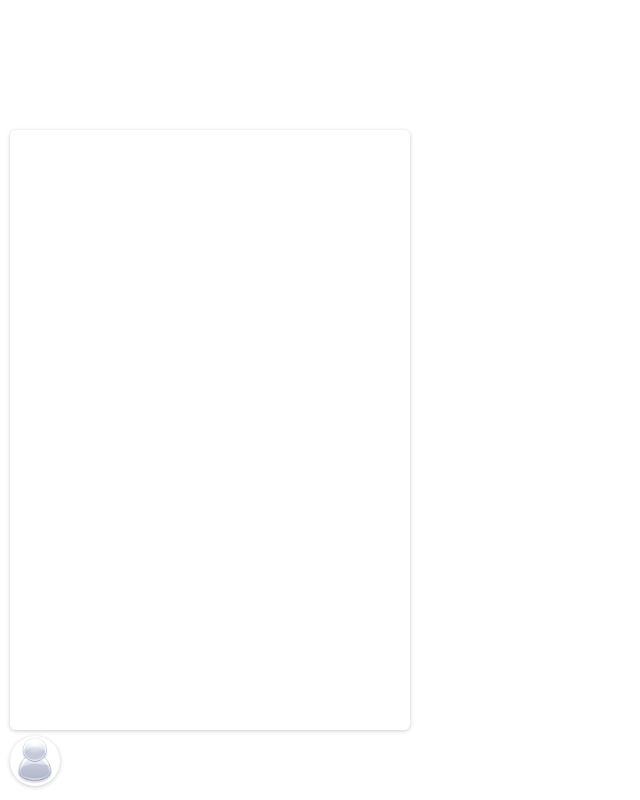
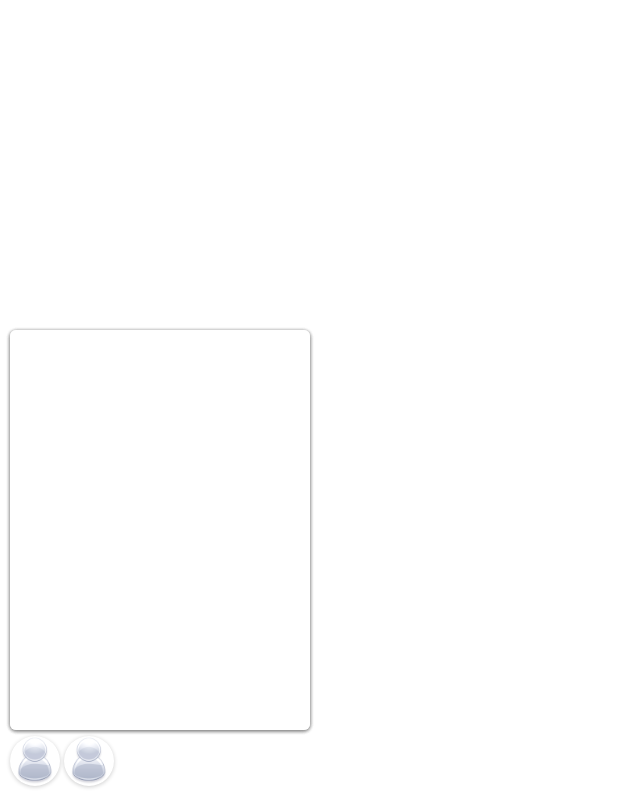
Before and after one commit to kimthiendung90/test, a plain HTML site: page web-uikit/messager.html in a window 1280 px wide. Shown: the whole page, without its empty margins (0-640 px from the left). Drawn offline with Linux system fonts and the light colour scheme.

Commit message:
'up-code'

```diff
--- a/web-uikit/css/messager.css
+++ b/web-uikit/css/messager.css
@@ -1,22 +1,26 @@
-.ktd-wrap{
+.ktd-messager{
     position: fixed;
     bottom: 10px;
     left: 10px;
 }
-.ktd-messager{
+.ktd-m{
     position: relative;
     float: left;
-    margin-right: 10px;
+    width: 300px;
 }
-.ktd-messager-tab {
+.ktd-m-head {
     position: absolute;
     bottom: 0;
     left: 0;
     list-style: none;
     padding: 0;
     margin: 0;
+    width: 100%;
 }
-.ktd-messager-tab a{
+.ktd-m-head > li{
+    display: inline-block;
+}
+.ktd-m-head a{
     display: inline-block;
     width: 50px;
     height: 50px;
@@ -25,14 +29,22 @@
     box-shadow: 0 1px 4px rgba(0, 0, 0, 0.2);
 }
 
-.ktd-messager-tab img {
+.ktd-m-head img {
     max-width: 100%;
 }
 
-.ktd-messager-main {
-    width: 400px;
-    height: 600px;
+.ktd-m-body{
+    position: relative;
+    height: 400px;
+    width: 1px;
+    margin-bottom: 60px;
+}
+
+.ktd-m-item {
+    position: absolute;
+    height: 100%;
+    width: 300px;
+    background-color: #fff;
     border-radius: 6px;
     box-shadow: 0 1px 4px rgba(0, 0, 0, 0.2);
-    margin-bottom: 60px;
 }
--- a/web-uikit/messager.html
+++ b/web-uikit/messager.html
@@ -11,18 +11,44 @@
     <script src="js/jquery.min.js" type="text/javascript"></script>
 </head>
 <body>
-    <div class="ktd-wrap">
-        <div class="ktd-messager">
-            <ul class="ktd-messager-tab">
+    <div class="ktd-messager">
+        <div class="ktd-m">
+            <ul class="ktd-m-head">
+                <li class="ktd-m-active">
+                    <a class="ktd-m-tab" href="#tab-1">
+                        <img src="images/avatar.png" />
+                    </a>
+                </li>
                 <li>
-                    <a href="#">
+                    <a class="ktd-m-tab" href="#tab-2">
                         <img src="images/avatar.png" />
                     </a>
                 </li>
             </ul>
-            <div class="ktd-messager-main">
-                <div class="ktd-messager-header">
-
+            <div class="ktd-m-body">
+                <div class="ktd-m-item" id="tab-1">
+                    <div class="ktd-m-title">
+                    </div>
+                    <div class="ktd-m-main">
+                    </div>
+                </div>
+                <div class="ktd-m-item" id="tab-2">
+                    <div class="ktd-m-title">
+                    </div>
+                    <div class="ktd-m-main">
+                    </div>
+                </div>
+                <div class="ktd-m-item" id="tab-1">
+                    <div class="ktd-m-title">
+                    </div>
+                    <div class="ktd-m-main">
+                    </div>
+                </div>
+                <div class="ktd-m-item" id="tab-2">
+                    <div class="ktd-m-title">
+                    </div>
+                    <div class="ktd-m-main">
+                    </div>
                 </div>
             </div>
         </div>
```
